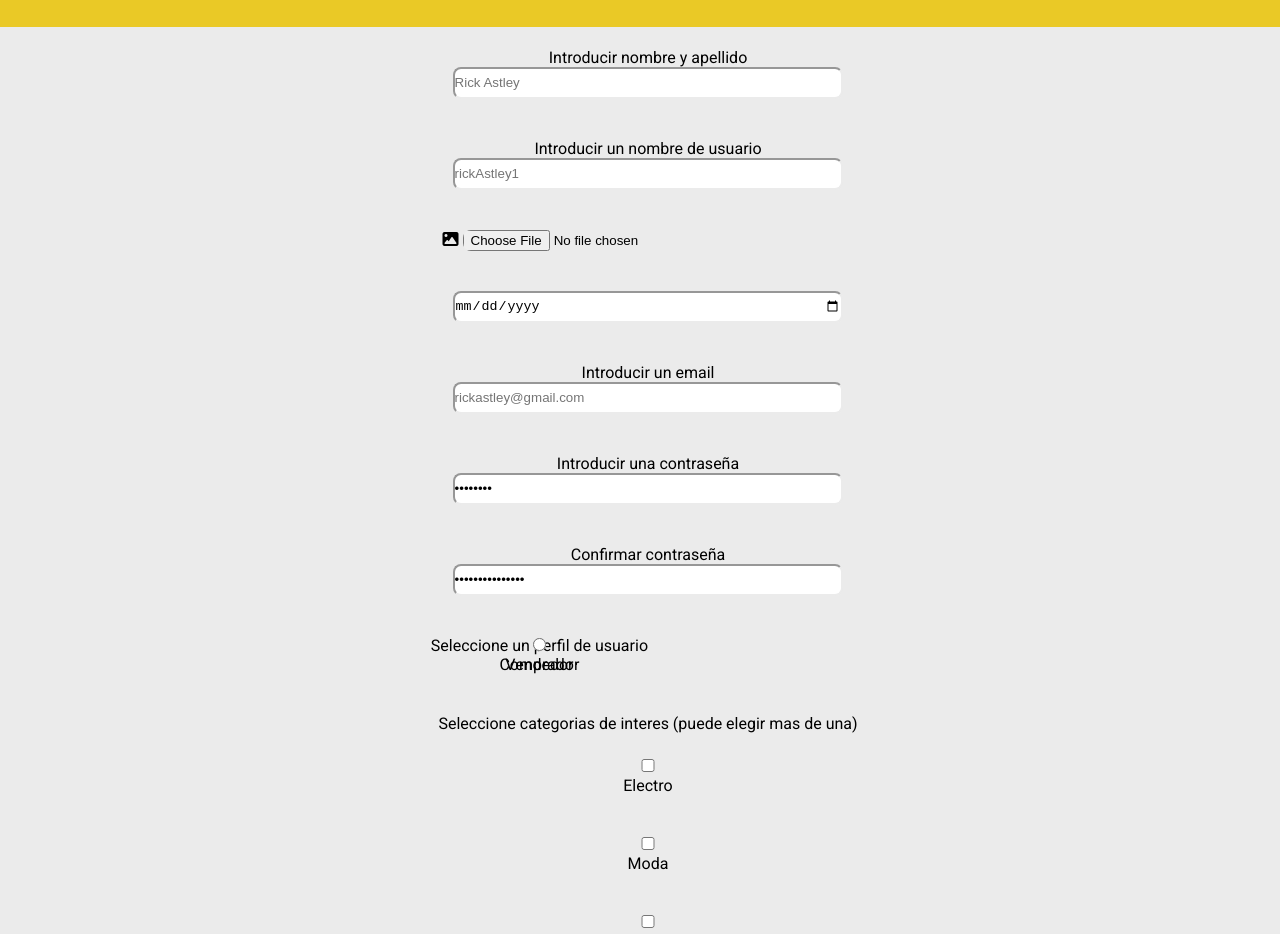
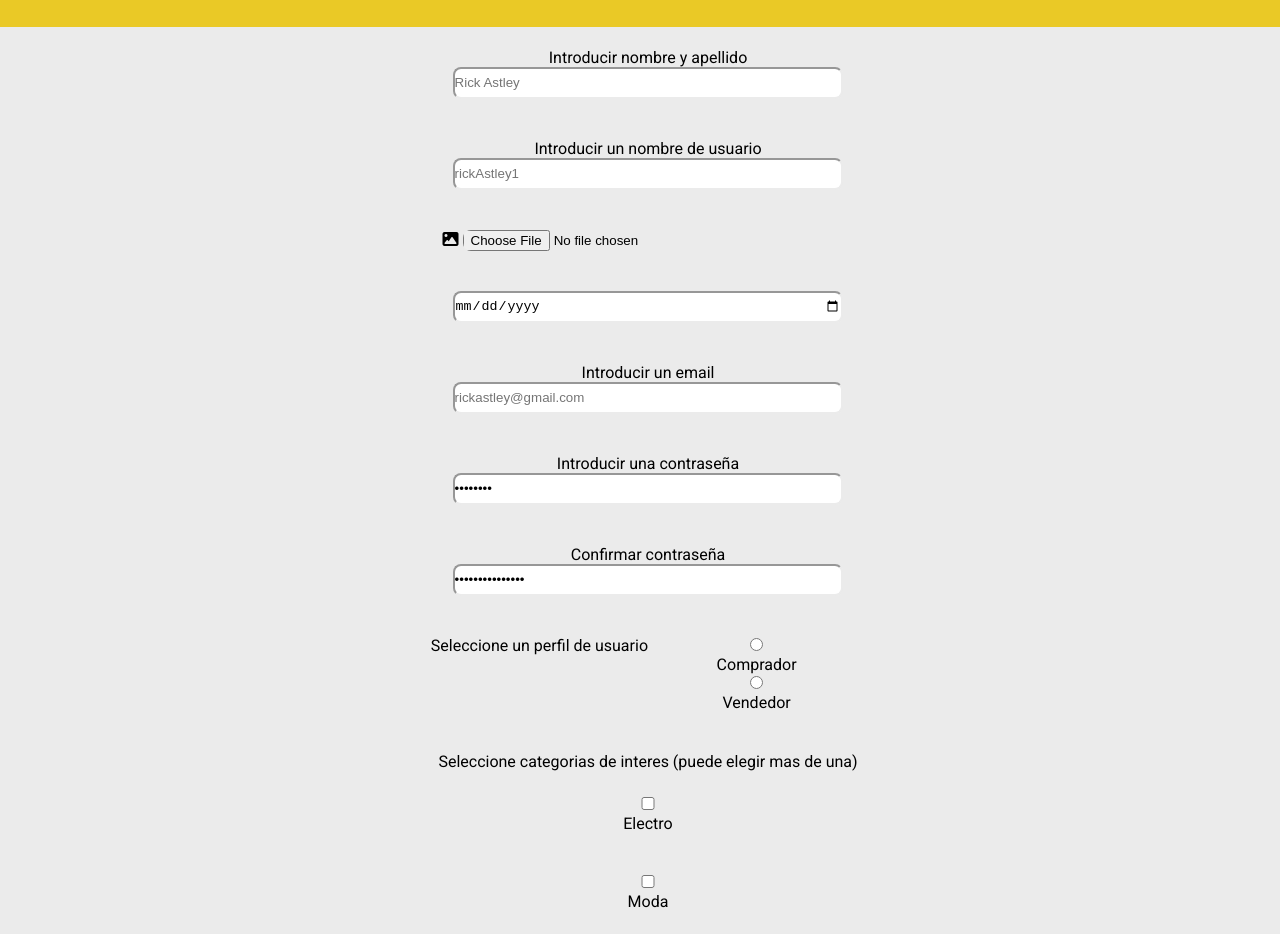
Before and after one commit to fbayona13/mercadoLiebre, a website: page src/views/register.html in a window 1280 px wide. Shown: the part 129-1063 px from the top of the page. Drawn offline with Linux system fonts and the light colour scheme.

Commit message:
15/06) Terminando mercadoLiebre

```diff
--- a/public/css/mobile.css
+++ b/public/css/mobile.css
@@ -316,7 +316,7 @@ input#passwordConfirm{
   grid-template-rows: 1fr 1fr;
 }
 
-fieldset#userProfile label{
+#labelUserProfile{
   grid-area: 1 / 1 / 3;
 }
 
--- a/src/views/register.html
+++ b/src/views/register.html
@@ -157,7 +157,7 @@
         </fieldset>
 
         <fieldset id="userProfile">
-          <label>Seleccione un perfil de usuario</label>
+          <label id="labelUserProfile">Seleccione un perfil de usuario</label>
           <label for="buyer">
             <input type="radio" name="perfil" id="buyer" value="buyer" />
             Comprador
```
